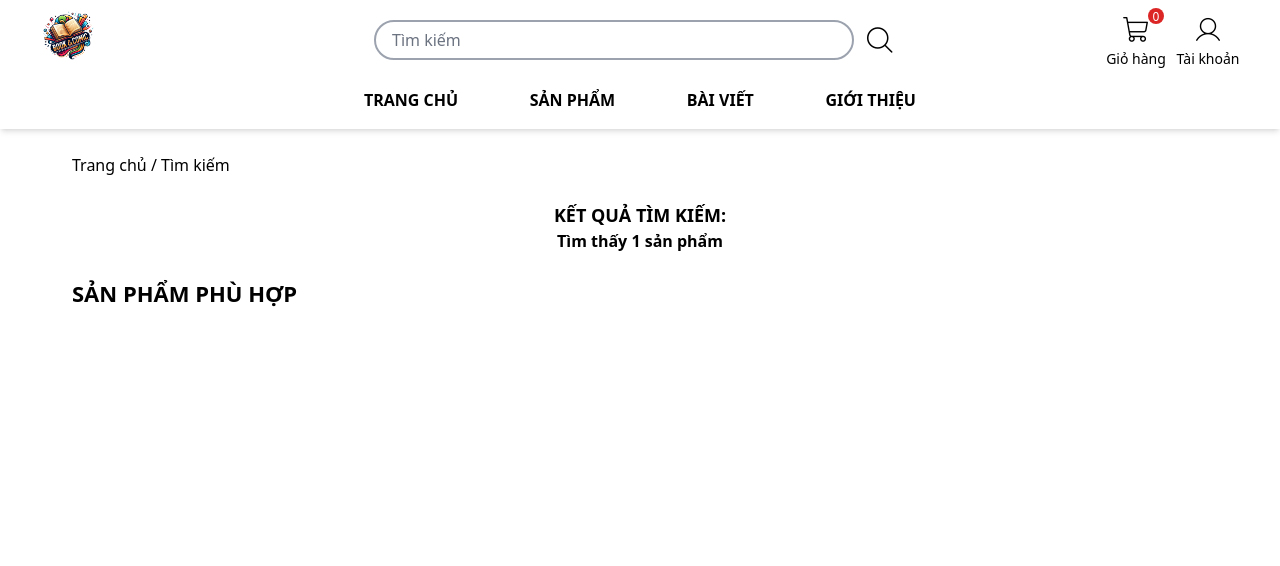
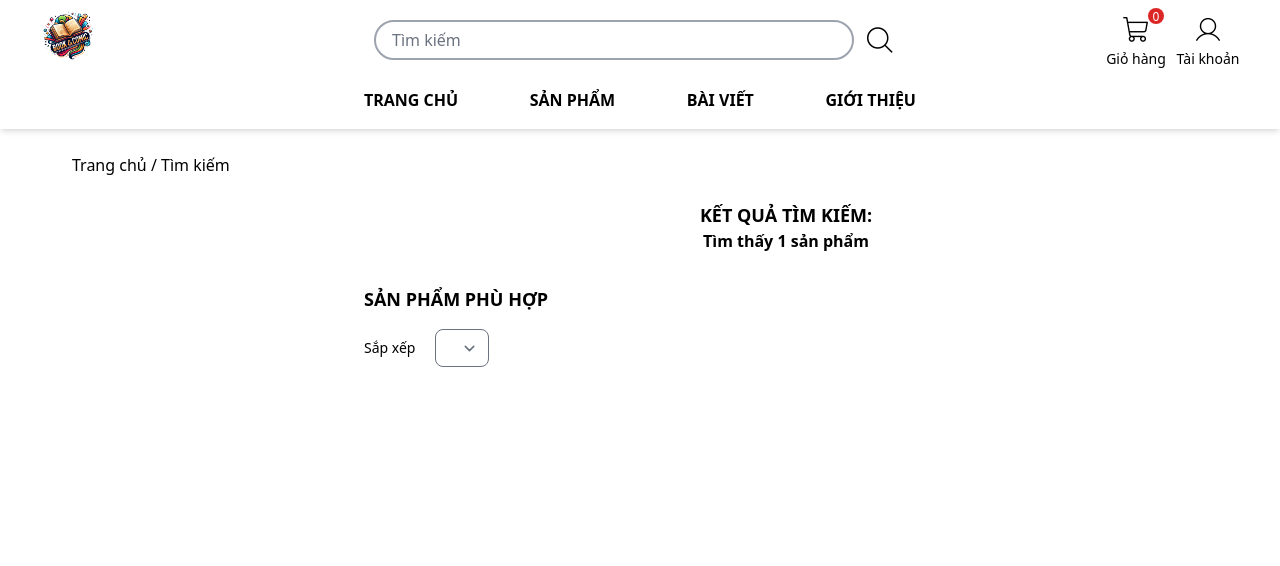
Before and after one commit to hieu356xz/capyboys-django, a Django app: a page that uses home/templates/home/search.html in a window 1280 px wide. Shown: the top 566 px of the page. Run offline with Django 5.2, Linux system fonts and the light colour scheme; tables that the repository leaves empty hold one stand-in row (values such as "Sample post"); lists and menus that the app fills with data are empty; style sheets or scripts are compiled from the project's sources; some libraries are stand-ins or nearby versions.

Commit message:
Refactor search page, add price filter

```diff
--- a/home/templates/home/search.html
+++ b/home/templates/home/search.html
@@ -3,8 +3,8 @@
 
 {% block content %}
 
+<section>
 <div class="px-1 md:px-4 max-w-[1200px] mx-auto">
-  <section>
     <div class="px-4">
       <a href="/" class="hover:text-red-500 transition-color duration-500">
         Trang chủ
@@ -12,24 +12,38 @@
       <span aria-hidden="true"> / </span>
       <span>Tìm kiếm</span>
     </div>
-    <h2 class="uppercase pt-6 text-center text-lg font-semibold">Kết quả tìm kiếm: {{ query }}</h2>
+
+      <div class="py-4 grid md:grid-cols-[25%_1fr]">
+        <div class="hidden md:block px-4 w-full">
+          <c-price-filter currentValue="{{price_query}}" contentHref="{{base_url}}" :price-ranges="price_ranges"></c-price-filter>
+        </div>
+
+        <div class="px-4">
+          <h2 class="uppercase pt-2 text-center text-lg font-semibold">Kết quả tìm kiếm: {{ query }}</h2>
           {% if total_products < 1 %}
               <h3 class="uppercase pt-12 text-center text-2xl font-bold">Không tìm thấy sản phẩm nào phù hợp</h3>
           {% else %}
           <h2 class="pb-6 text-center font-semibold">Tìm thấy {{ total_products }} sản phẩm</h2>
 
-    <h3 class="uppercase px-4 text-[22px] font-bold">Sản phẩm phù hợp</h3>
-    <div class="flex flex-row flex-wrap py-4">
-        {% for product in products %}
-        <c-product-item
-            :product="product"
-            class="basis-1/2 sm:basis-1/3 md:basis-1/3 lg:basis-1/4 !p-3"></c-product-item>
+          <h3 class="inline-block uppercase py-2 text-lg font-bold">Sản phẩm phù hợp</h3>
+          <div class="block md:hidden py-2 w-[50%]">
+            <c-price-filter currentValue="{{price_query}}" contentHref="{{base_url}}" :price-ranges="price_ranges"></c-price-filter>
+          </div>
+          <div class="pt-2 text-sm">
+            <span>Sắp xếp</span>
+            <select id="sorter" class="text-sm ml-4 rounded-lg">
+              {% for key,value in sort_options.items %}
+                <option value="{{key}}" {% if current_sort == key %}selected{% endif %} >{{value.name}}</option>
               {% endfor %}
+            </select>
+          </div>
 
-        <c-pagination :totalPages="total_page" :currentPage="current_page" href="{{base_url}}"></c-pagination>
+          <c-product-list :products="products" href="{{base_url}}" :currentPage="current_page" :totalPage="total_page"></c-product-list>
+        </div>
+      </div>
     </div>
     {% endif %}
+  </div>
 </section>
-</div>
 
 {% endblock%}
--- a/home/views.py
+++ b/home/views.py
@@ -1,7 +1,7 @@
 from django.shortcuts import render
 from django.db.models import Q
 from home.utils import QueryParams
-from product.models import Book
+from product.models import Author, Book, Genre
 from blog.models import Blog
 from .utils import get_queryset_with_filter
 
@@ -106,9 +106,19 @@
             queryset = get_queryset_with_filter(queryset, min_price, price__gte=min_price)
         if max_price is not None:
             queryset = get_queryset_with_filter(queryset, max_price, price__lte=max_price)
+    else:
+        price_query = "all"
 
     total_products = queryset.count()
     products = queryset[start:end]
+
+    queryset = queryset.prefetch_related('authors', 'genres')
+
+    related_authors_id = queryset.values_list('authors__id', flat=True).distinct()
+    related_authors = Author.objects.filter(pk__in=related_authors_id)[:20]
+
+    related_genres_id = queryset.values_list('genres__id', flat=True).distinct()
+    related_genres = Genre.objects.filter(pk__in=related_genres_id)[:20]
 
     base_url = query_params.without("page").build_url('/search/')
 
@@ -118,7 +128,13 @@
         "query": search_query,
         "base_url": base_url,
         "current_page": page,
-        "total_page": total_products // PAGE_SIZE + 1
+        "total_page": total_products // PAGE_SIZE + 1,
+        "related_authors": related_authors,
+        "related_genres": related_genres,
+        "price_ranges": PRICE_RANGES,
+        "price_query": price_query,
+        "author_query": author_query,
+        "genre_query": genre_query,
     }
     return render(request, 'home/search.html', context)
 
--- a/theme/static/css/dist/styles.css
+++ b/theme/static/css/dist/styles.css
@@ -1355,6 +1355,10 @@
   right: -1rem;
 }
 
+.-top-1 {
+  top: -0.25rem;
+}
+
 .-top-4 {
   top: -1rem;
 }
@@ -1530,6 +1534,11 @@
   height: 1rem;
 }
 
+.size-6 {
+  width: 1.5rem;
+  height: 1.5rem;
+}
+
 .size-8 {
   width: 2rem;
   height: 2rem;
@@ -1543,6 +1552,10 @@
 .size-full {
   width: 100%;
   height: 100%;
+}
+
+.h-0 {
+  height: 0px;
 }
 
 .h-10 {
@@ -1876,10 +1889,6 @@
      object-fit: contain;
 }
 
-.\!p-3 {
-  padding: 0.75rem !important;
-}
-
 .p-1 {
   padding: 0.25rem;
 }
@@ -1996,6 +2005,10 @@
   padding-top: 3rem;
 }
 
+.pt-2 {
+  padding-top: 0.5rem;
+}
+
 .pt-4 {
   padding-top: 1rem;
 }
@@ -2051,10 +2064,6 @@
   font-size: 14px;
 }
 
-.text-\[22px\] {
-  font-size: 22px;
-}
-
 .text-\[30px\] {
   font-size: 30px;
 }
@@ -2109,6 +2118,10 @@
 
 .leading-\[1\.75\] {
   line-height: 1.75;
+}
+
+.leading-\[26px\] {
+  line-height: 26px;
 }
 
 .leading-\[8rem\] {
```
Also changed, not shown: templates/cotton/price_filter.html (added, +28 -0 lines). Lines whose indentation alone changed are shown as unchanged.
